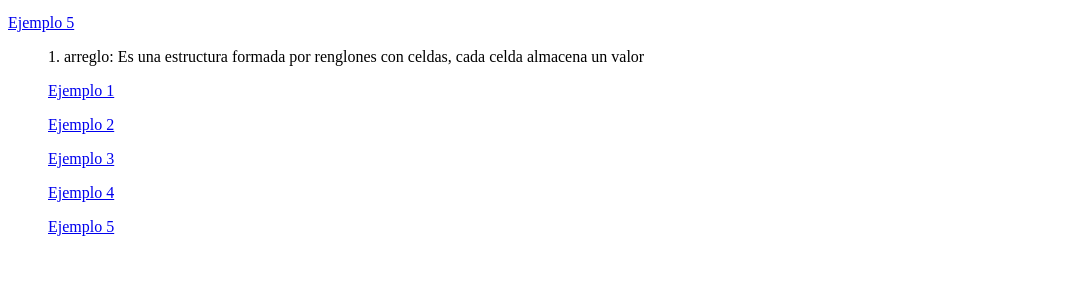
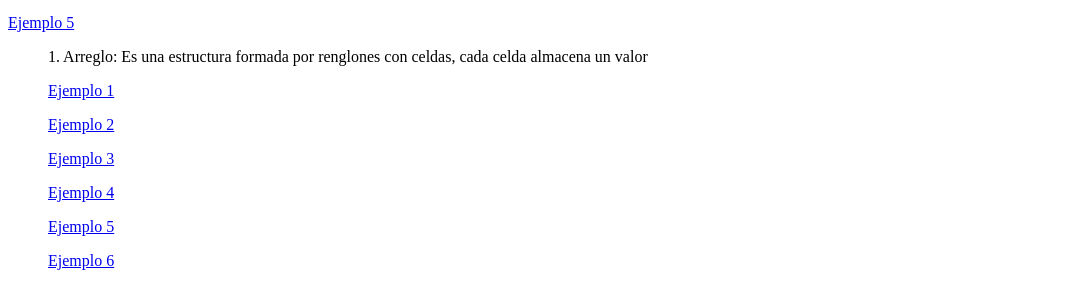
Before and after one commit to otman-sss/otman-sss.github.io, a plain HTML site: page index.html in a window 1280 px wide. Shown: the part 236-544 px from the top of the page, without its empty margins (0-1071 px from the left). Drawn offline with Linux system fonts and the light colour scheme.

Commit message:
index.html

```diff
--- a/index.html
+++ b/index.html
@@ -15,12 +15,14 @@
    <p> <a  href= "algoritmo5.html"> Ejemplo 5</a> <br></p>
 
    <ul>
-    1. arreglo: Es una estructura formada por renglones con celdas, cada celda almacena un valor
+    1. Arreglo: Es una estructura formada por renglones con celdas, cada celda almacena un valor
     <p> <a  href= "algoritmo6.html"> Ejemplo 1</a> <br></p>
     <p> <a  href= "algoritmo7.html"> Ejemplo 2</a> <br></p>
     <p> <a  href= "algoritmo8.html"> Ejemplo 3</a> <br></p>
     <p> <a  href= "algoritmo9.html"> Ejemplo 4</a> <br></p>
     <p> <a  href= "Gato.html"> Ejemplo 5</a> <br></p>
+    <p> <a  href= "Pilas.html"> Ejemplo 6</a> <br></p>
+
 
    </ul>
 </body>
```
